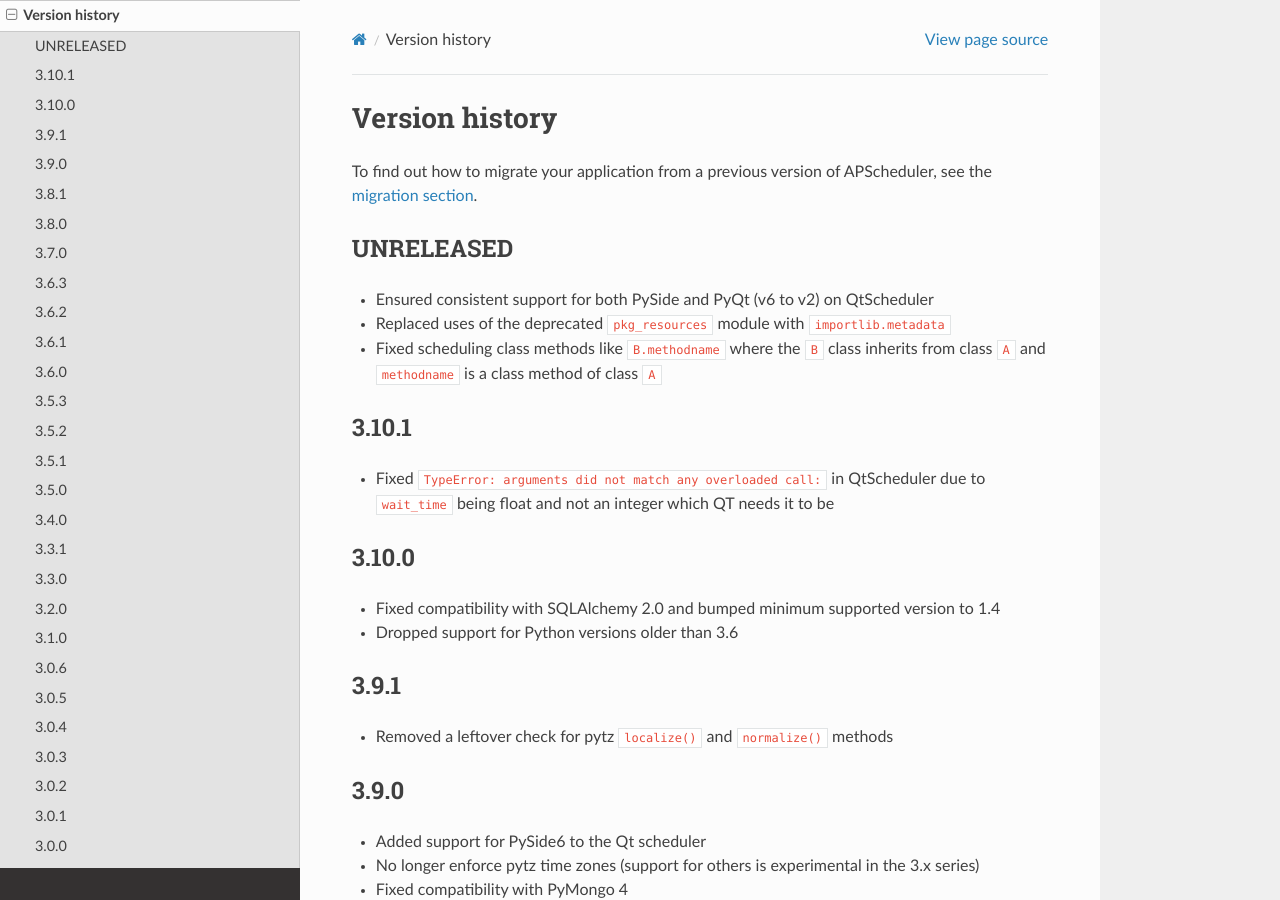
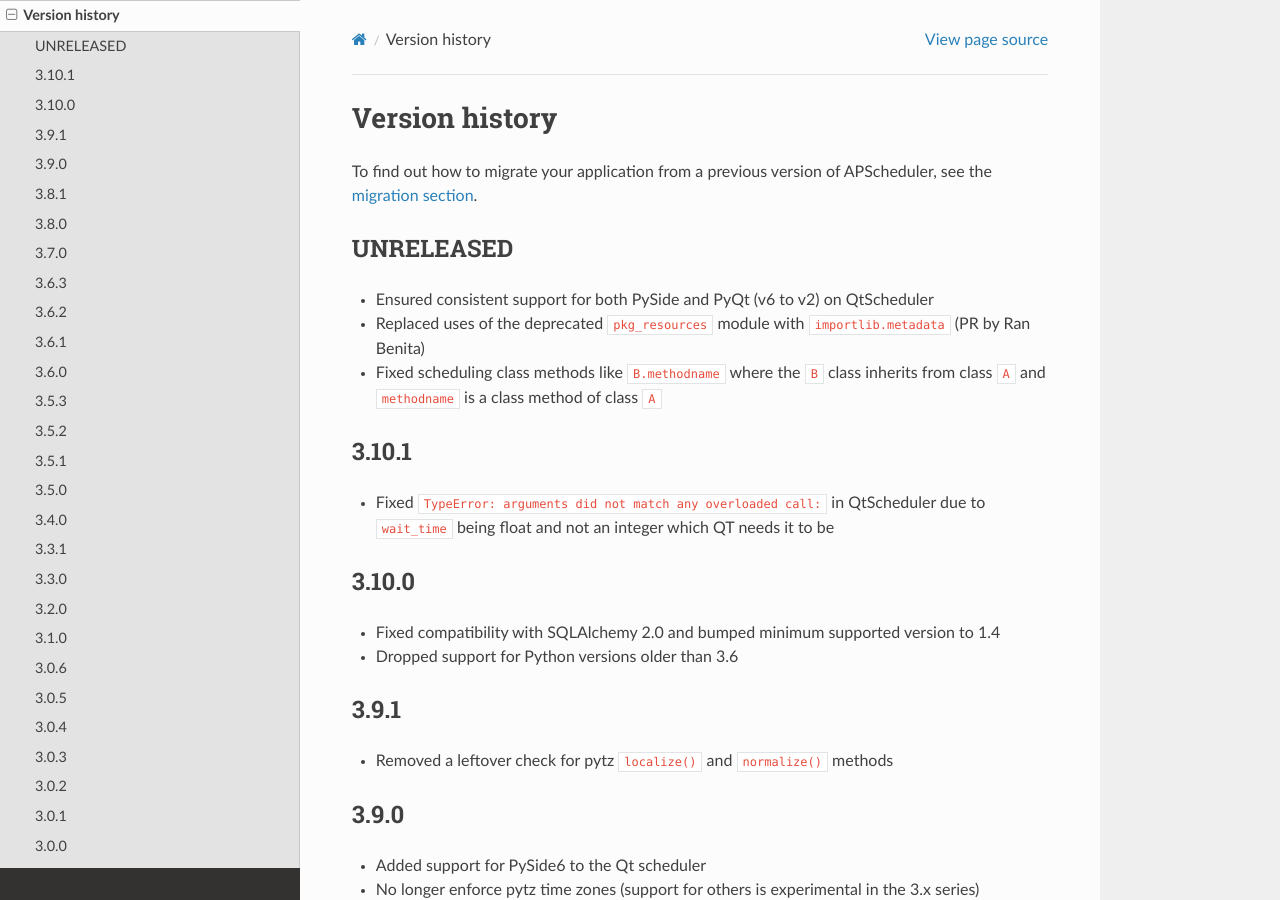
Before and after one commit to agronholm/apscheduler, a Sphinx documentation site: the page built from docs/versionhistory.rst, in a window 1280 px wide and 900 px high. Built offline with Sphinx 7.4.7 and the Read the Docs theme 2.0.0, drawn with Linux system fonts in a browser that asks for light colours.

Commit message:
Added attribution to changelog entry for #726

```diff
--- a/docs/versionhistory.rst
+++ b/docs/versionhistory.rst
@@ -9,6 +9,7 @@
 
 * Ensured consistent support for both PySide and PyQt (v6 to v2) on QtScheduler
 * Replaced uses of the deprecated ``pkg_resources`` module with ``importlib.metadata``
+  (PR by Ran Benita)
 * Fixed scheduling class methods like ``B.methodname`` where the ``B`` class inherits
   from class ``A`` and ``methodname`` is a class method of class ``A``
 
```
